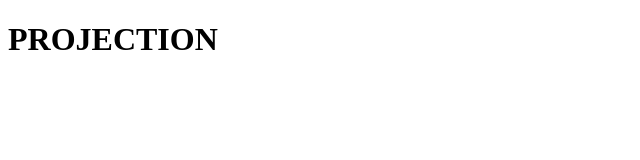
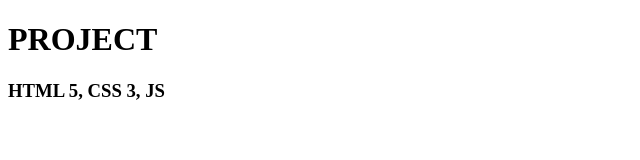
Before and after one commit to AKAERICRUIZ/project, a plain HTML site: page index.html in a window 1280 px wide. Shown: the whole page, without its empty margins (0-640 px from the left). Drawn offline with Linux system fonts and the light colour scheme.

Commit message:
Update html

```diff
--- a/index.html
+++ b/index.html
@@ -5,6 +5,7 @@
         <title>My Project</title>
 </head>
 <body>
-        <h1> PROJECTION</h1>
+        <h1> PROJECT</h1>
+        <h3>HTML 5, CSS 3, JS</h3>
 </body>
 </html>
```
Also changed, not shown: about.html (+7 -1 lines).
